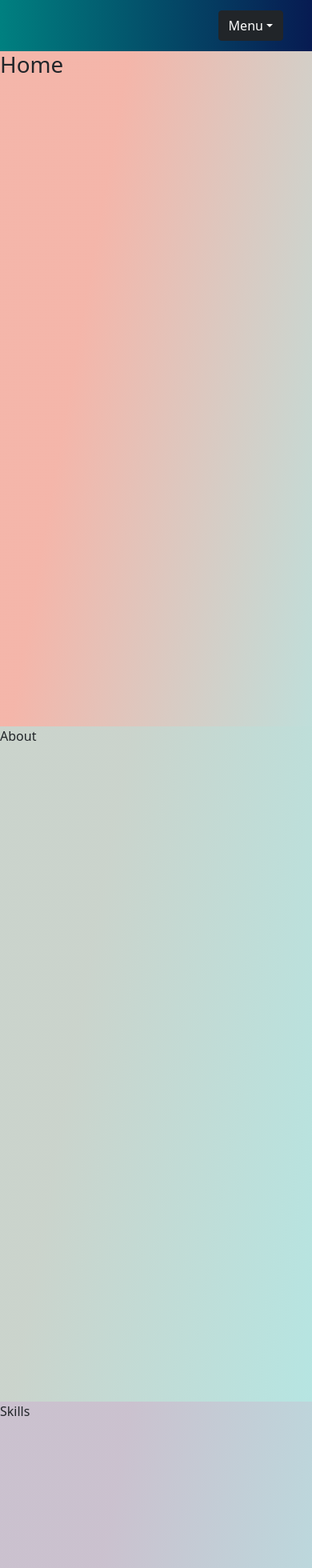
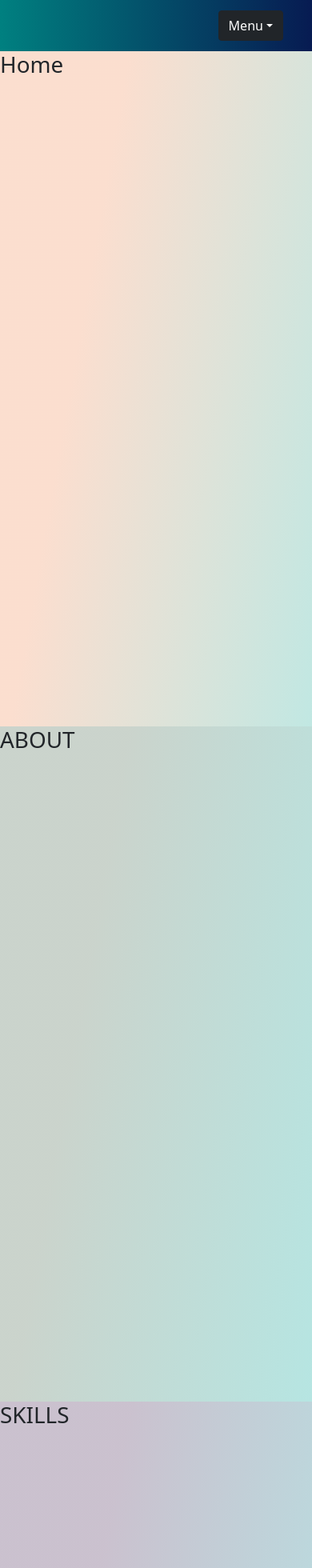
Before and after one commit to laur80/pf, a React (Create React App) app: page / in a window 390 px wide. Shown: the top 1960 px of the page at 80% size. Built offline with nearby package versions, Linux system fonts and the light colour scheme; the HTML template or start-up script is replaced by a standard one.

Commit message:
add pos sticky

```diff
--- a/src/About.js
+++ b/src/About.js
@@ -4,7 +4,9 @@ import './Home.css';
 function About() {
     return (
         <div className='bg-info Home' id='about'>
-            About
+           <h1 id="st">
+            ABOUT
+        </h1>
         </div>
     )
 }
--- a/src/App.css
+++ b/src/App.css
@@ -13,7 +13,10 @@
 .Container {
 
   min-height: 100vh;
+  position: relative;
 }
+
+
 
 @media only screen and (min-width: 768px) {
   .Container {
@@ -23,9 +26,8 @@
 }
 
 
-@media only screen and (max-width: 768px) {
+@media only screen and (max-width: 600px) {
   .Container {
       margin-top: 4rem;
   }
-
-}
+  }
--- a/src/App.js
+++ b/src/App.js
@@ -6,15 +6,13 @@ import Contact from './Contact';
 import Sidebar from "./Sidebar"
 import NavbarTop from "./NavbarTop";
 import './App.css'
-// import Scroll from './Scroll';
-// import { Switch, Route } from 'react-router-dom';
 
 function App() {
   return (
     <>
-                <NavbarTop className=''/>
-                <Sidebar className=''/>
-              <div className='Container  bg-secondary  '>
+                <NavbarTop />
+                <Sidebar />
+              <div className='Container '>
                 <Home/>
                 <About/>
                 <Skills/>
--- a/src/Contact.js
+++ b/src/Contact.js
@@ -4,7 +4,10 @@ import './Home.css';
 function Contact() {
     return (
         <div className="bg-info  Home" id='contact'>
-        Contact
+
+        <h1 id="st">
+            CONTACT
+        </h1>
         </div>
     )
 }
--- a/src/Home.css
+++ b/src/Home.css
@@ -1,5 +1,5 @@
 .Home{
-
+    position: relative;
     height: 100vh;
     background: linear-gradient(
     100deg,
@@ -7,3 +7,13 @@
     #b0eae8 120%
   );
 }
+
+
+
+@media only screen and (max-width: 780px) {
+  #st {
+
+    position: sticky;
+    top: 4rem;
+  }
+  }
--- a/src/Home.js
+++ b/src/Home.js
@@ -3,8 +3,8 @@ import './Home.css';
 
 function Home() {
     return (
-        <div className=' bg-danger Home' id='home' >
-        <h1>
+        <div className=' Home' id='home' >
+        <h1 id="st">
             Home
         </h1>
 
--- a/src/NavbarTop.css
+++ b/src/NavbarTop.css
@@ -1,8 +1,8 @@
 .NavbarTop {
     height: 4rem;
-    background: linear-gradient(to left, rgba(7,27,82,1) 0%, rgba(0,128,128,1) 100%);
+    background: var(--bg-nav);
 }
 
 .dropdown-menu {
-    background: linear-gradient(to left, rgba(7,27,82,1) 0%, rgba(0,128,128,1) 100%);
+    background: var(--bg-nav);
 }
--- a/src/Projects.js
+++ b/src/Projects.js
@@ -4,7 +4,9 @@ import './Home.css';
 function Projects() {
     return (
         <div className="bg-success Home " id='projects'>
-            Projects
+            <h1 id="st">
+           PROJECTS
+        </h1>
         </div>
     )
 }
--- a/src/Sidebar.css
+++ b/src/Sidebar.css
@@ -1,11 +1,9 @@
-
 .Fix {
     min-height: 100vh;
     width: 13rem;
     margin: 0;
     padding: 0;
-    /* background: linear-gradient(89deg, #FF5EDF 0%, #04C8DE 100%);  */
-    background: linear-gradient(to left, rgba(7,27,82,1) 0%, rgba(0,128,128,1) 100%);
+    background: var(--bg-nav);
 
 }
 
--- a/src/Skills.js
+++ b/src/Skills.js
@@ -4,7 +4,9 @@ import './Home.css';
 function Skills() {
     return (
         <div className="bg-primary Home" id='skills' >
-        Skills
+        <h1 id="st">
+           SKILLS
+        </h1>
         </div>
     )
 }
--- a/src/index.css
+++ b/src/index.css
@@ -1,5 +1,9 @@
 * {
   box-sizing: border-box;
+}
+
+:root {
+  --bg-nav: linear-gradient(to left, rgba(7,27,82,1) 0%, rgba(0,128,128,1) 100%);
 }
 
 body {
@@ -13,16 +17,6 @@ body {
   background-color: gold;
 }
 
-body ::-webkit-scrollbar {
-  width: 0.25rem;
-}
-body ::-webkit-scrollbar-track {
-background: rgb(175, 27, 27);
-}
-
-body ::-webkit-scrollbar-thumb {
-  background: indigo;
-}
 
 code {
   font-family: source-code-pro, Menlo, Monaco, Consolas, 'Courier New',
```
Also changed, not shown: 1 other file (tests, documents, lock files or other folders).
